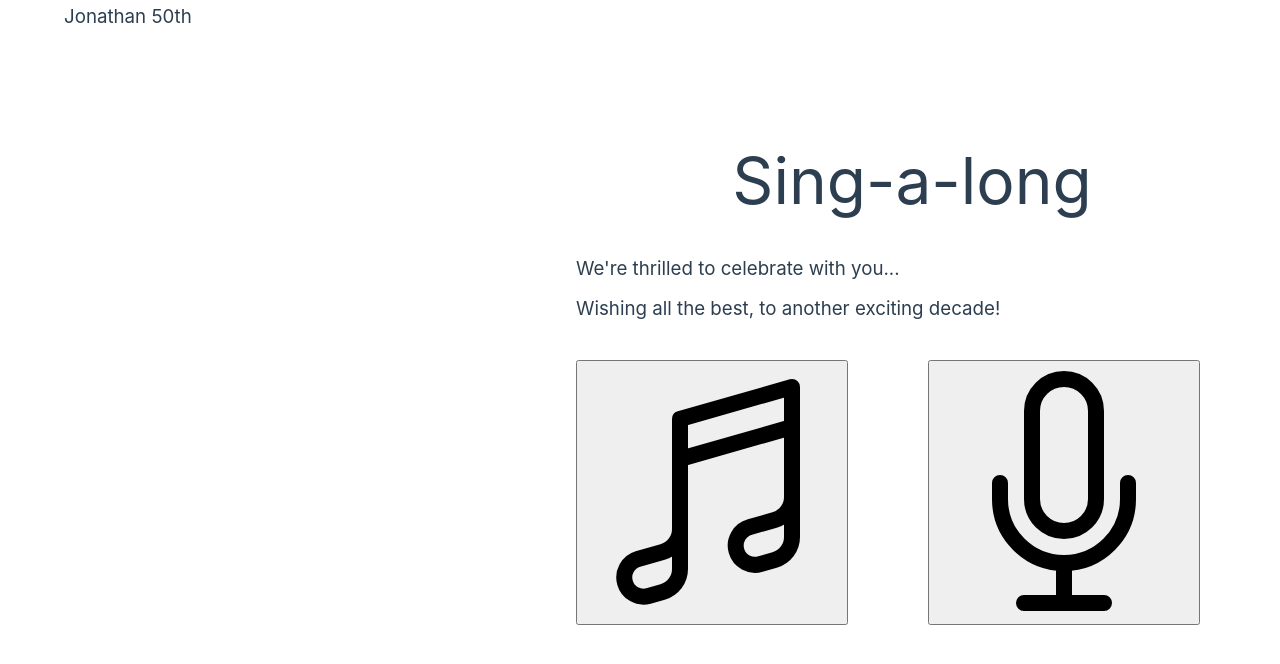
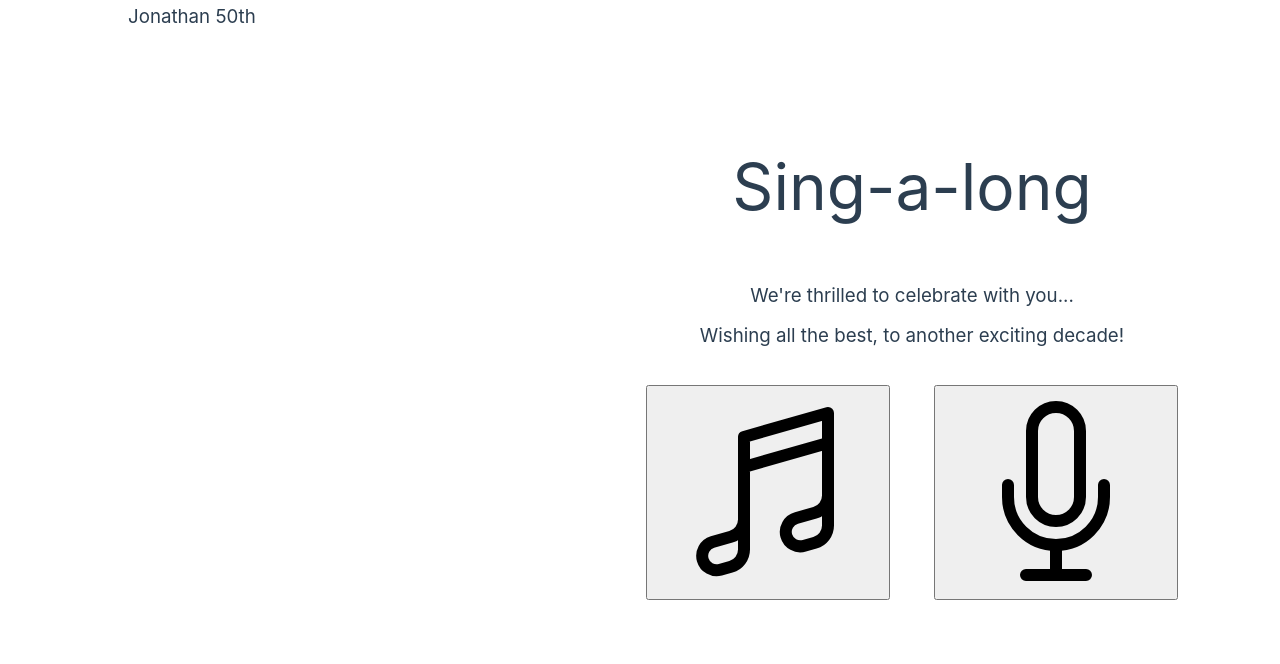
Before and after one commit to shiragold/Jon50, a Vue app in the folder Jon50/: page / in a window 1280 px wide. Shown: the top 664 px of the page. Built offline with nearby package versions, Linux system fonts and the light colour scheme.

Commit message:
Home layout done

```diff
--- a/Jon50/src/assets/css/main.css
+++ b/Jon50/src/assets/css/main.css
@@ -26,7 +26,11 @@
   }
 
   &.large {
-    height: 16rem;
-    width: 16rem;
+    height: 12rem;
   }
 }
+
+.button {
+  padding: 0.5rem 1.5rem;
+  cursor: pointer;
+}
--- a/Jon50/src/views/HomeView.vue
+++ b/Jon50/src/views/HomeView.vue
@@ -6,12 +6,12 @@
     <h3 class="home-view-title">We're thrilled to celebrate with you...</h3>
     <h3 class="home-view-title">Wishing all the best, to another exciting decade!</h3>
     <RouterLink to="/content" class="home-view-play">
-      <button>
+      <button class="button">
         <img class="icon large" src="../assets/icons/music.svg" alt="Play music only" />
       </button>
     </RouterLink>
     <RouterLink to="/content/acapella" class="home-view-play">
-      <button>
+      <button class="button">
         <img class="icon large" src="../assets/icons/mic.svg" alt="Play with singer" />
       </button>
     </RouterLink>
@@ -22,13 +22,14 @@
 .home-view {
   height: calc(100vh - 2rem);
   display: grid;
-  grid-template-rows: 8rem 2rem 2rem 20rem;
-  grid-template-columns: repeat(2, 20rem);
+  grid-template-rows: 8rem 2rem 2rem 16rem;
+  grid-template-columns: repeat(2, 16rem);
   grid-gap: 0.5rem 2rem;
   grid-template-areas: 'header header' 'title1 title1' 'title2 title2' 'play1 play2';
   grid-template-areas: 1fr 1fr;
   place-content: center;
-  align-items: center;
+  align-items: start;
+  justify-items: center;
 
   .home-view-header {
     text-align: center;
@@ -44,6 +45,10 @@
     grid-area: title2;
   }
 
+  .home-view-play {
+    align-self: center;
+  }
+
   .home-view-play:first-of-type {
     grid-area: play1;
   }
```
